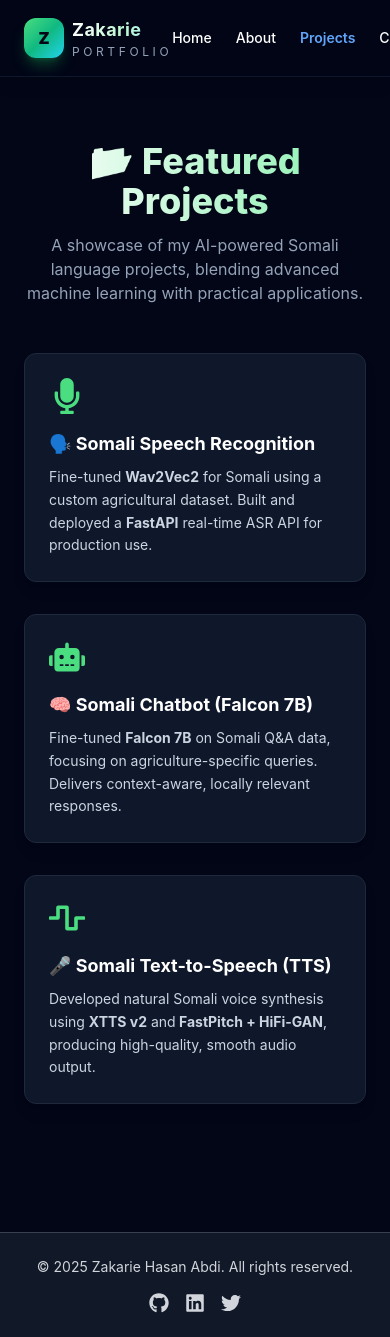
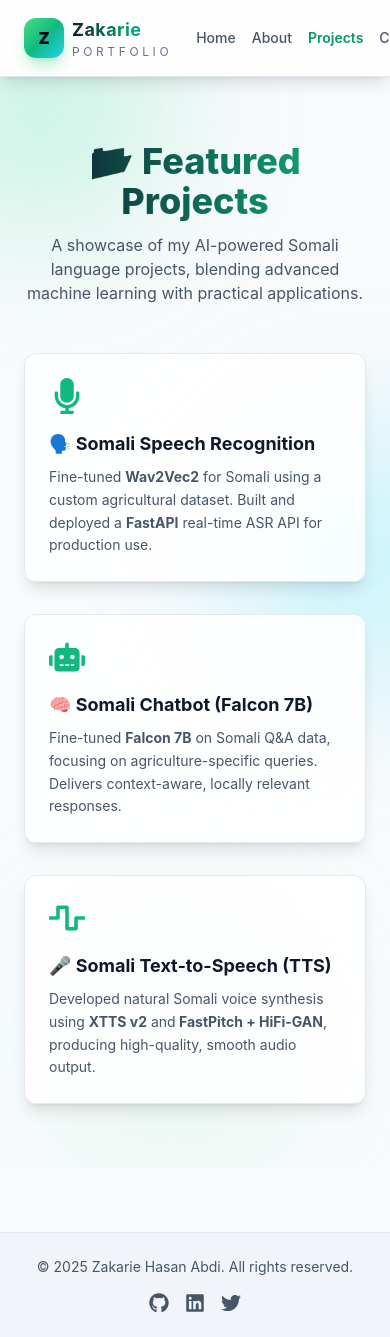
Before and after one commit to zakariahasanabdiali/zakarie-portfolio, a React (Vite) app: page /projects in a window 390 px wide. Shown: the top 1337 px of the page. Built offline with nearby package versions, Linux system fonts and the light colour scheme.

Commit message:
Implement dark mode support and enhance UI; update Tailwind configuration, improve Navbar styling, and refine page layouts for better accessibility and aesthetics.

```diff
--- a/src/App.jsx
+++ b/src/App.jsx
@@ -21,7 +21,7 @@ const ScrollToTop = () => {
 };
 
 const App = () => (
-  <div className="min-h-screen flex flex-col bg-slate-950">
+  <div className="min-h-screen flex flex-col bg-slate-50 text-slate-900 transition-colors duration-300 dark:bg-slate-950 dark:text-white">
     <ScrollToTop />
     <Navbar />
     <main className="flex-1">
--- a/src/components/Footer.jsx
+++ b/src/components/Footer.jsx
@@ -3,19 +3,19 @@ import { FaGithub, FaLinkedin, FaTwitter } from 'react-icons/fa';
 
 const Footer = () => {
   return (
-    <footer className="bg-gray-900 text-gray-300 py-6 mt-16 border-t border-gray-700">
-      <div className="max-w-6xl mx-auto px-6 flex flex-col md:flex-row items-center justify-between">
-        <p className="text-sm">
+    <footer className="bg-slate-100 text-slate-600 py-6 mt-16 border-t border-slate-200 dark:bg-slate-950 dark:text-slate-300 dark:border-slate-800 transition-colors duration-300">
+      <div className="max-w-6xl mx-auto px-6 flex flex-col md:flex-row items-center justify-between gap-4">
+        <p className="text-sm text-center md:text-left">
           &copy; {new Date().getFullYear()} Zakarie Hasan Abdi. All rights reserved.
         </p>
-        <div className="flex gap-4 mt-4 md:mt-0">
-          <a href="https://github.com/zakariahasanabdiali" target="_blank" rel="noreferrer" className="hover:text-white">
+        <div className="flex gap-4">
+          <a href="https://github.com/zakariahasanabdiali" target="_blank" rel="noreferrer" className="hover:text-slate-900 dark:hover:text-white">
             <FaGithub size={20} />
           </a>
-          <a href="https://linkedin.com/in/ZakariaHasanAbdiAli" target="_blank" rel="noreferrer" className="hover:text-white">
+          <a href="https://linkedin.com/in/ZakariaHasanAbdiAli" target="_blank" rel="noreferrer" className="hover:text-slate-900 dark:hover:text-white">
             <FaLinkedin size={20} />
           </a>
-          <a href="https://twitter.com/ZakariaHasan04" target="_blank" rel="noreferrer" className="hover:text-white">
+          <a href="https://twitter.com/ZakariaHasan04" target="_blank" rel="noreferrer" className="hover:text-slate-900 dark:hover:text-white">
             <FaTwitter size={20} />
           </a>
         </div>
--- a/src/components/Navbar.jsx
+++ b/src/components/Navbar.jsx
@@ -1,40 +1,50 @@
 import React from 'react';
 import { Link, useLocation } from 'react-router-dom';
+import ThemeToggle from './ThemeToggle';
 
 const NavLink = ({ to, label }) => {
   const { pathname } = useLocation();
   const active = pathname === to;
   return (
-    <Link to={to} className={active ? 'text-blue-400 font-semibold' : 'hover:text-blue-400'}>
+    <Link
+      to={to}
+      className={
+        active
+          ? 'text-emerald-600 font-semibold dark:text-emerald-300'
+          : 'text-slate-600 hover:text-emerald-500 dark:text-slate-300 dark:hover:text-emerald-300'
+      }
+    >
       {label}
     </Link>
   );
 };
 
 const Navbar = () => (
-  <nav className="bg-slate-950/80 backdrop-blur border-b border-slate-900 text-white px-6 py-4 shadow-lg sticky top-0 z-50">
-    <div className="max-w-6xl mx-auto flex justify-between items-center">
+  <nav className="bg-white/80 text-slate-900 backdrop-blur border-b border-slate-200 px-6 py-4 shadow-lg sticky top-0 z-50 dark:bg-slate-950/80 dark:text-white dark:border-slate-900">
+    <div className="max-w-6xl mx-auto flex justify-between items-center gap-6">
       <Link to="/" className="flex items-center gap-2 group">
         <div className="h-10 w-10 rounded-xl bg-gradient-to-br from-green-400 via-emerald-500 to-cyan-400 text-slate-950 font-black flex items-center justify-center shadow-lg shadow-green-500/30">
           Z
         </div>
         <div className="flex flex-col leading-tight">
-          <span className="text-lg font-bold bg-gradient-to-r from-white via-green-200 to-cyan-200 bg-clip-text text-transparent tracking-wide">
+          <span className="text-lg font-bold bg-gradient-to-r from-slate-900 via-emerald-600 to-cyan-500 bg-clip-text text-transparent tracking-wide dark:from-white dark:via-green-200 dark:to-cyan-200">
             Zakarie
           </span>
-          <span className="text-xs uppercase text-slate-400 tracking-[0.3em] group-hover:text-green-300 transition">
+          <span className="text-xs uppercase text-slate-500 tracking-[0.3em] group-hover:text-green-500 transition dark:text-slate-400 dark:group-hover:text-green-300">
             Portfolio
           </span>
         </div>
       </Link>
-      <div className="flex gap-6 text-sm font-medium">
+      <div className="flex items-center gap-4 text-sm font-medium">
+        <div className="flex gap-4">
           <NavLink to="/" label="Home" />
           <NavLink to="/about" label="About" />
           <NavLink to="/projects" label="Projects" />
           <NavLink to="/certificates" label="Certificates" />
           <NavLink to="/resume" label="Resume" />
           <NavLink to="/contact" label="Contact" />
-
+        </div>
+        <ThemeToggle />
       </div>
     </div>
   </nav>
--- a/src/index.css
+++ b/src/index.css
@@ -4,15 +4,22 @@
 
 @layer base {
   :root {
+    color-scheme: light;
+  }
+
+  :root.dark {
     color-scheme: dark;
   }
 
   body {
-    background-color: #0f172a; /* slate-900 */
-    color: #e2e8f0; /* slate-200 */
     font-family: 'Inter', system-ui, -apple-system, BlinkMacSystemFont, 'Segoe UI', sans-serif;
     text-rendering: optimizeLegibility;
     -webkit-font-smoothing: antialiased;
+    @apply bg-slate-50 text-slate-900 transition-colors duration-300;
+  }
+
+  .dark body {
+    @apply bg-slate-950 text-slate-100;
   }
 
   a {
@@ -64,3 +71,30 @@
 .animate-underline-glow {
   animation: underline-glow 2.4s ease-in-out infinite;
 }
+
+@keyframes blob {
+  0% {
+    transform: translate(0px, 0px) scale(1);
+  }
+  33% {
+    transform: translate(20px, -10px) scale(1.05);
+  }
+  66% {
+    transform: translate(-18px, 12px) scale(0.97);
+  }
+  100% {
+    transform: translate(0px, 0px) scale(1);
+  }
+}
+
+.animate-blob {
+  animation: blob 12s ease-in-out infinite;
+}
+
+.animation-delay-2000 {
+  animation-delay: 2s;
+}
+
+.animation-delay-4000 {
+  animation-delay: 4s;
+}
--- a/src/pages/Certificates.jsx
+++ b/src/pages/Certificates.jsx
@@ -33,10 +33,10 @@ const Certificates = () => {
   }, []);
 
   return (
-    <section className="px-6 py-16 bg-slate-950 text-white">
+    <section className="px-6 py-16 bg-slate-50 text-slate-900 transition-colors duration-300 dark:bg-slate-950 dark:text-white">
       <div className="max-w-6xl mx-auto">
         <header className="text-center mb-10">
-          <h2 className="text-4xl font-extrabold bg-gradient-to-r from-white to-green-300 bg-clip-text text-transparent">
+          <h2 className="text-4xl font-extrabold bg-gradient-to-r from-slate-900 via-emerald-600 to-cyan-500 bg-clip-text text-transparent dark:from-white dark:to-green-300">
             🎓 Certificates
           </h2>
         </header>
@@ -49,20 +49,20 @@ const Certificates = () => {
           {certificates.map((cert, idx) => (
             <article
               key={idx}
-              className={`bg-slate-900 border border-slate-800 rounded-xl p-6 shadow hover:border-green-400 transition transform ${
+              className={`bg-white border border-slate-200 rounded-xl p-6 shadow hover:border-emerald-400 transition transform dark:bg-slate-900 dark:border-slate-800 ${
                 mounted ? 'animate-[fade-in-up_0.6s_ease]' : ''
               }`}
             >
-              <div className="flex items-center gap-3 text-green-400 text-2xl mb-3">
+              <div className="flex items-center gap-3 text-emerald-500 text-2xl mb-3">
                 <FaCertificate />
-                <div className="text-white font-semibold text-lg">{cert.title}</div>
+                <div className="text-slate-900 font-semibold text-lg dark:text-white">{cert.title}</div>
               </div>
-              <p className="text-sm text-slate-300">Issuer: {cert.issuer}</p>
-              <p className="text-sm text-slate-400 mb-3">Date: {cert.date}</p>
+              <p className="text-sm text-slate-600 dark:text-slate-300">Issuer: {cert.issuer}</p>
+              <p className="text-sm text-slate-500 dark:text-slate-400 mb-3">Date: {cert.date}</p>
               {cert.file ? (
                 <a
                   href={cert.file}
-                  className="inline-flex items-center gap-2 text-sm text-green-400 hover:text-green-300 font-medium"
+                  className="inline-flex items-center gap-2 text-sm text-emerald-600 hover:text-emerald-500 font-medium dark:text-emerald-300 dark:hover:text-emerald-200"
                   target="_blank"
                   rel="noreferrer"
                 >
--- a/src/pages/Projects.jsx
+++ b/src/pages/Projects.jsx
@@ -10,27 +10,32 @@ const ProjectCard = ({ icon, title, children, delay }) => {
 
   return (
     <div
-      className={`bg-slate-900 p-6 rounded-xl shadow-lg border border-slate-800 hover:border-green-400 transition transform hover:-translate-y-1 duration-300 ${
+      className={`bg-white/85 p-6 rounded-xl shadow-lg border border-slate-200 hover:border-emerald-400 transition transform hover:-translate-y-1 duration-300 dark:bg-slate-900 dark:border-slate-800 ${
         mounted ? 'opacity-100 translate-y-0' : 'opacity-0 translate-y-4'
       }`}
     >
-      <div className="text-green-400 text-4xl mb-4">{icon}</div>
+      <div className="text-emerald-500 text-4xl mb-4">{icon}</div>
       <h4 className="text-lg font-bold mb-2">{title}</h4>
-      <div className="text-slate-300 text-sm leading-relaxed">{children}</div>
+      <div className="text-slate-600 text-sm leading-relaxed dark:text-slate-300">{children}</div>
     </div>
   );
 };
 
 const Projects = () => {
   return (
-    <section className="px-6 py-16 bg-slate-950 text-white">
-      <div className="max-w-6xl mx-auto">
+    <section className="relative overflow-hidden px-6 py-16 bg-slate-50 text-slate-900 transition-colors duration-300 dark:bg-slate-950 dark:text-white">
+      {/* Animated background blobs */}
+      <div className="pointer-events-none absolute -left-24 -top-24 h-64 w-64 rounded-full bg-emerald-300/30 blur-3xl animate-blob dark:bg-emerald-500/15" />
+      <div className="pointer-events-none absolute -right-20 top-1/3 h-64 w-64 rounded-full bg-cyan-300/30 blur-3xl animate-blob animation-delay-2000 dark:bg-cyan-500/15" />
+      <div className="pointer-events-none absolute left-10 bottom-0 h-64 w-64 rounded-full bg-green-200/25 blur-3xl animate-blob animation-delay-4000 dark:bg-green-500/10" />
+
+      <div className="relative max-w-6xl mx-auto">
         {/* Header */}
         <div className="text-center mb-12">
-          <h2 className="text-4xl font-extrabold bg-gradient-to-r from-white to-green-300 bg-clip-text text-transparent">
+          <h2 className="text-4xl font-extrabold bg-gradient-to-r from-slate-900 to-emerald-500 bg-clip-text text-transparent dark:from-white dark:to-green-300">
             📂 Featured Projects
           </h2>
-          <p className="mt-3 text-slate-400 max-w-2xl mx-auto">
+          <p className="mt-3 text-slate-600 max-w-2xl mx-auto dark:text-slate-300">
             A showcase of my AI-powered Somali language projects, blending advanced machine learning with practical applications.
           </p>
         </div>
--- a/tailwind.config.js
+++ b/tailwind.config.js
@@ -1 +1,6 @@
-module.exports = { content: ['./index.html', './src/**/*.{js,jsx}'], theme: { extend: {} }, plugins: [] };
+module.exports = {
+  darkMode: 'class',
+  content: ['./index.html', './src/**/*.{js,jsx}'],
+  theme: { extend: {} },
+  plugins: [],
+};
```
Also changed, not shown: src/pages/Contact.jsx (+14 -14 lines). Lines whose indentation alone changed are shown as unchanged.
